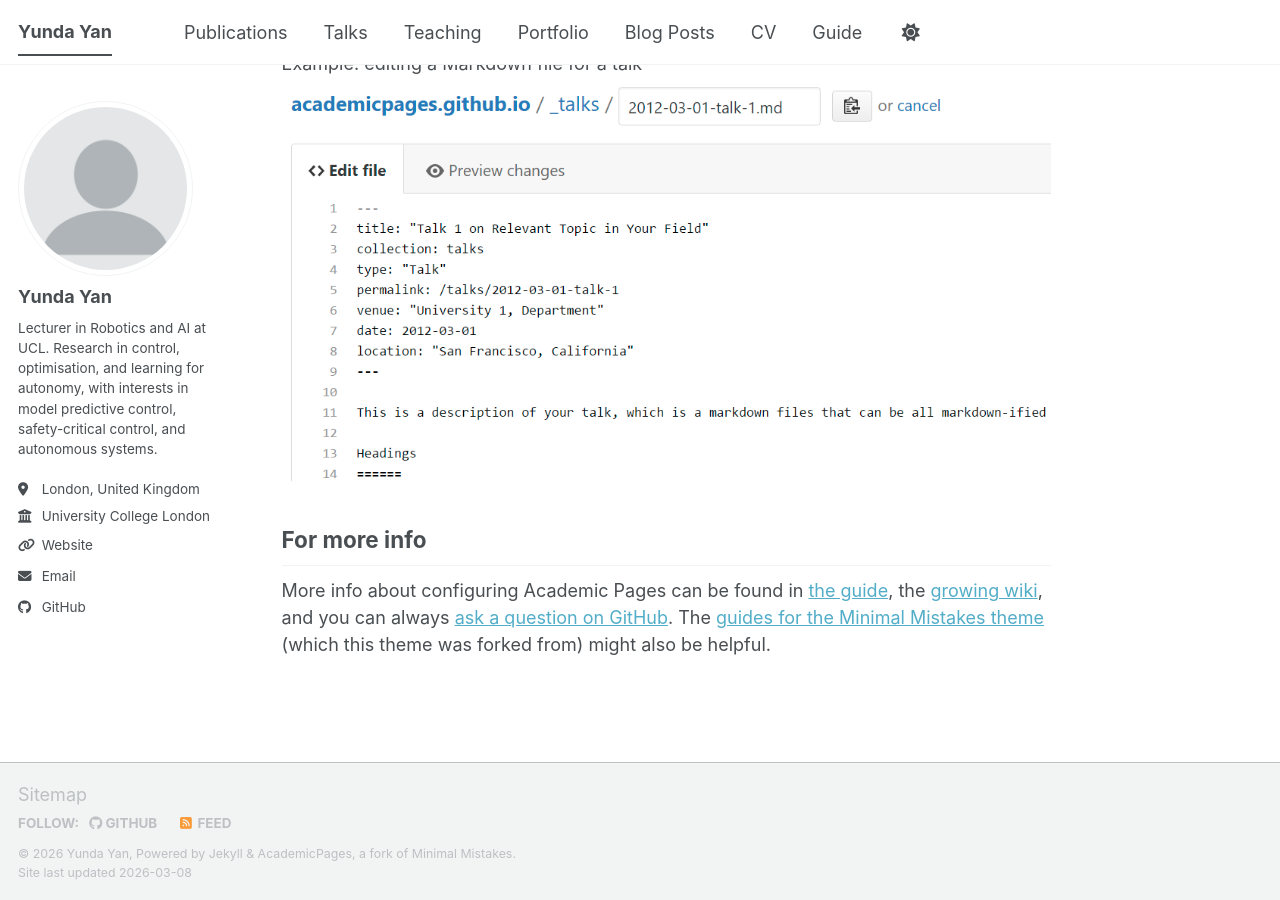
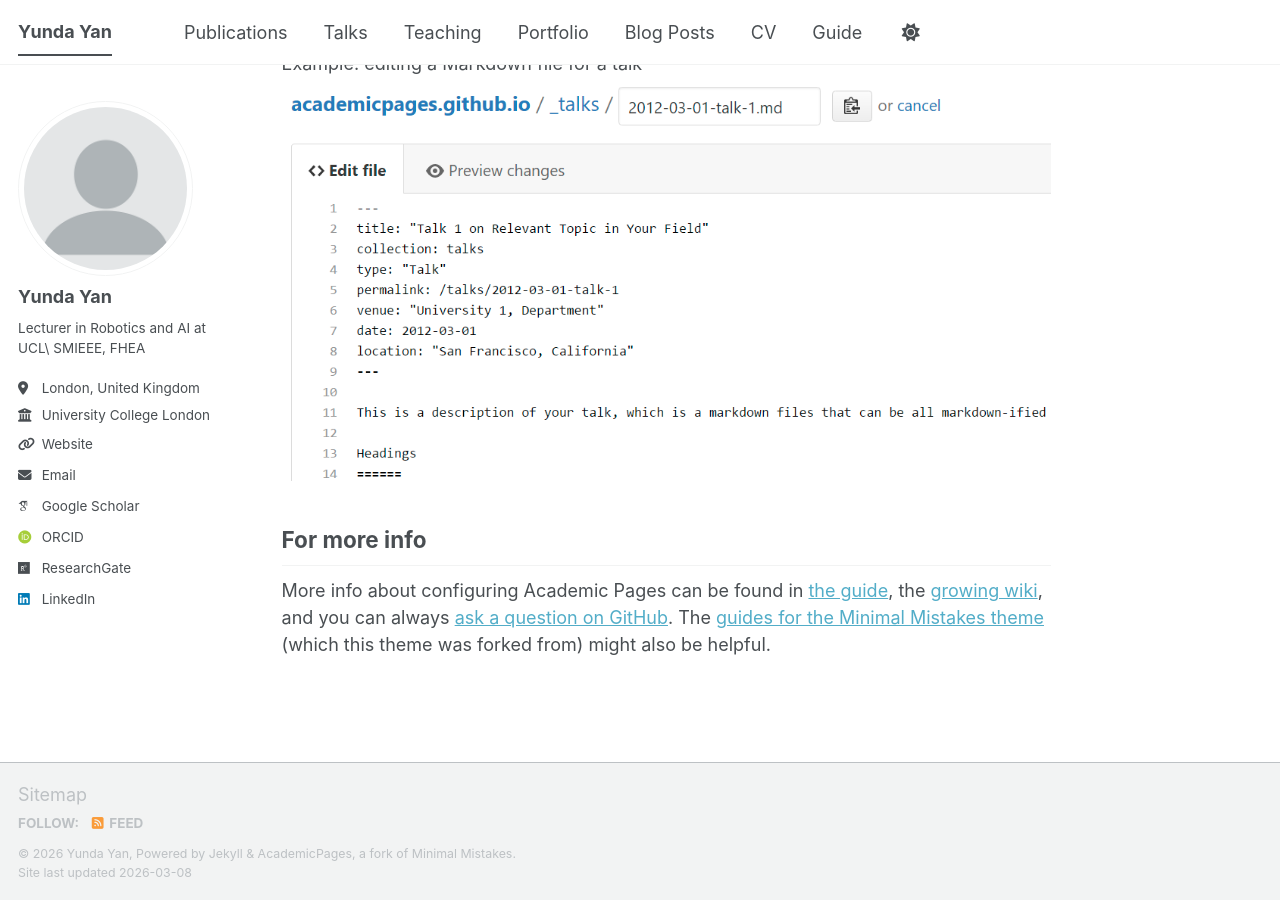
Before and after one commit to YundaYan/YundaYan.github.io, a Jekyll site: the page built from _pages/about.md, in a window 1280 px wide and 900 px high, scrolled down 2720 px. Built offline with Jekyll 4.4.1, drawn with Linux system fonts in a browser that asks for light colours; some web fonts are replaced; a script bundle is joined from its source files by our own code; library files that are not in the unit come from our copies.

Commit message:
Update _config.yml

```diff
--- a/_config.yml
+++ b/_config.yml
@@ -22,21 +22,19 @@ author:
   avatar: "profile.png"
   name: "Yunda Yan"
   pronouns:
-  bio: "Lecturer in Robotics and AI at UCL. Research in control, optimisation, and learning for autonomy, with interests in model predictive control, safety-critical control, and autonomous systems."
+  bio: "Lecturer in Robotics and AI at UCL\\ SMIEEE, FHEA"
   location: "London, United Kingdom"
   employer: "University College London (UCL)"
   uri: "https://profiles.ucl.ac.uk/95124-yunda-yan"
   email: "yunda.yan@ucl.ac.uk"
 
   # Academic profiles
-  googlescholar:
-  orcid:
-  github: "YundaYan"
-  researchgate:
-  linkedin:
-  xing:
-  youtube:
-  bluesky:
+  googlescholar: "https://scholar.google.com/citations?user=s9IOtoMAAAAJ&hl=en"
+  orcid: "https://orcid.org/0000-0002-2839-6778"
+ #  github: "YundaYan"
+  researchgate: "https://www.researchgate.net/profile/Yunda-Yan"
+  linkedin: "https://www.linkedin.com/in/yunda-yan-a72a851b7/"
+
 
 # ------------------------------
 # Publication categories
```
